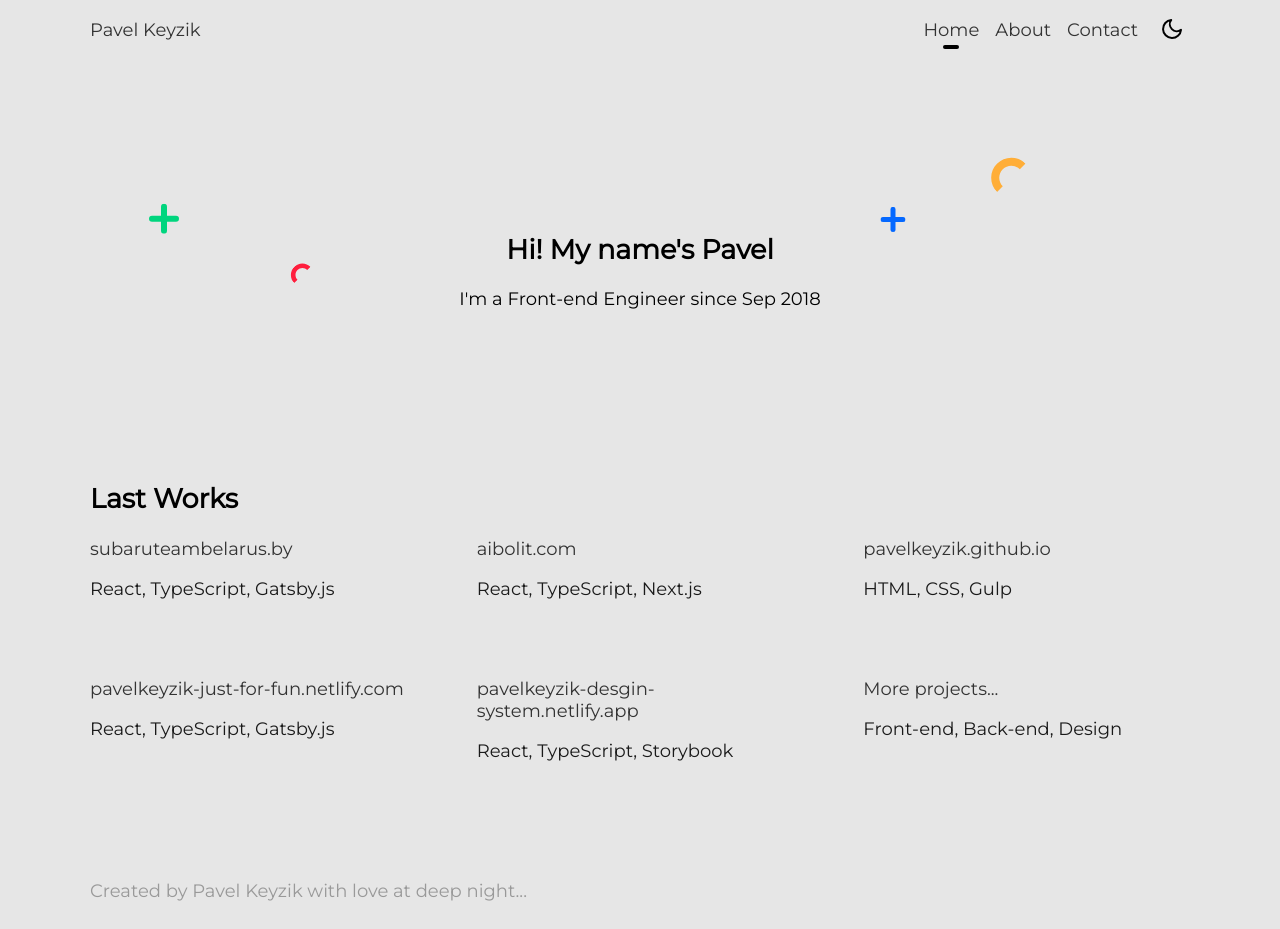
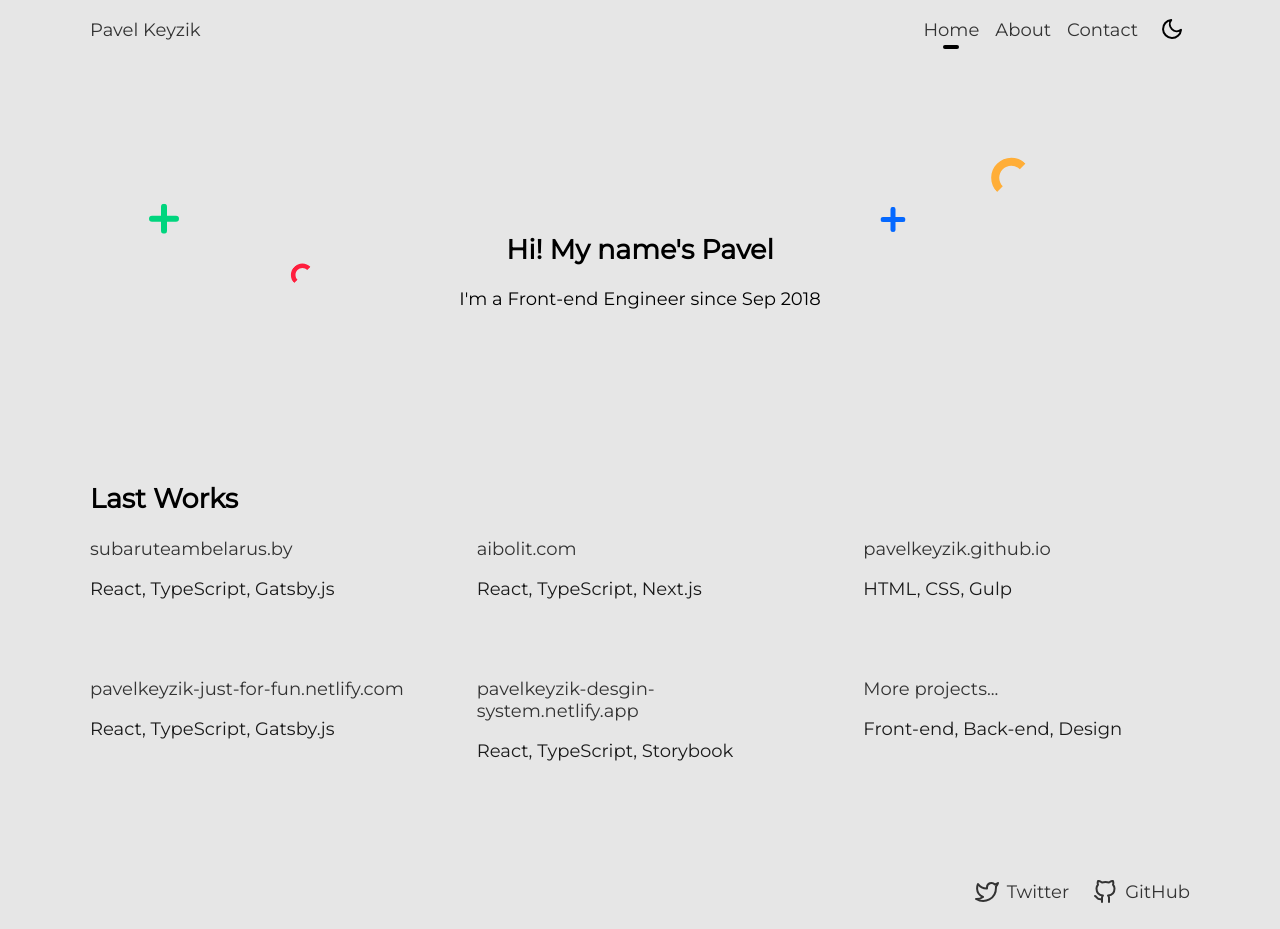
Before and after one commit to pavelkeyzik/backup.pavelkeyzik, a Next.js app: page / in a window 1280 px wide. Built offline with nearby package versions, Linux system fonts and the light colour scheme.

Commit message:
Add GitHub and Twitter links in footer

```diff
--- a/src/components/Footer.tsx
+++ b/src/components/Footer.tsx
@@ -1,5 +1,7 @@
 import styled from '@emotion/styled';
 import { ContentWidth } from './ContentWidth';
+import { GitHubIcon } from './icons/GitHubIcon';
+import { TwitterIcon } from './icons/TwitterIcon';
 
 type FooterProps = {
   style?: React.CSSProperties;
@@ -9,7 +11,18 @@ function Footer(props: FooterProps) {
   return (
     <Root style={props.style}>
       <ContentWidth>
-        Created by Pavel Keyzik with love at deep night...
+        <FooterContent>
+          <Nav>
+            <SocialLink href="https://twitter.com/pavelkeyzik" target="_blank">
+              <TwitterIcon />
+              Twitter
+            </SocialLink>
+            <SocialLink href="https://github.com/pavelkeyzik" target="_blank">
+              <GitHubIcon />
+              GitHub
+            </SocialLink>
+          </Nav>
+        </FooterContent>
       </ContentWidth>
     </Root>
   );
@@ -22,4 +35,30 @@ const Root = styled.footer`
   color: ${(props) => props.theme.color.footerTextForeground};
 `;
 
+const FooterContent = styled.div`
+  display: flex;
+  flex-direction: column;
+  align-items: center;
+
+  @media screen and (min-width: 600px) {
+    flex-direction: row;
+    justify-content: flex-end;
+  }
+`;
+
+const Nav = styled.nav`
+  & > * {
+    margin-left: 24px;
+  }
+`;
+
+const SocialLink = styled.a`
+  display: inline-flex;
+  align-items: center;
+
+  & > * {
+    margin-right: 8px;
+  }
+`;
+
 export { Footer };
--- /dev/null
+++ b/src/components/icons/GitHubIcon.tsx
@@ -0,0 +1,21 @@
+import { SVGProps } from 'react';
+
+function GitHubIcon(props: SVGProps<SVGSVGElement>) {
+  return (
+    <svg
+      width="24"
+      height="24"
+      viewBox="0 0 24 24"
+      fill="none"
+      stroke="currentColor"
+      strokeWidth="2"
+      strokeLinecap="round"
+      strokeLinejoin="round"
+      {...props}
+    >
+      <path d="M9 19c-5 1.5-5-2.5-7-3m14 6v-3.87a3.37 3.37 0 0 0-.94-2.61c3.14-.35 6.44-1.54 6.44-7A5.44 5.44 0 0 0 20 4.77 5.07 5.07 0 0 0 19.91 1S18.73.65 16 2.48a13.38 13.38 0 0 0-7 0C6.27.65 5.09 1 5.09 1A5.07 5.07 0 0 0 5 4.77a5.44 5.44 0 0 0-1.5 3.78c0 5.42 3.3 6.61 6.44 7A3.37 3.37 0 0 0 9 18.13V22"></path>
+    </svg>
+  );
+}
+
+export { GitHubIcon };
--- /dev/null
+++ b/src/components/icons/TwitterIcon.tsx
@@ -0,0 +1,21 @@
+import { SVGProps } from 'react';
+
+function TwitterIcon(props: SVGProps<SVGSVGElement>) {
+  return (
+    <svg
+      width="24"
+      height="24"
+      viewBox="0 0 24 24"
+      fill="none"
+      stroke="currentColor"
+      strokeWidth="2"
+      strokeLinecap="round"
+      strokeLinejoin="round"
+      {...props}
+    >
+      <path d="M23 3a10.9 10.9 0 0 1-3.14 1.53 4.48 4.48 0 0 0-7.86 3v1A10.66 10.66 0 0 1 3 4s-4 9 5 13a11.64 11.64 0 0 1-7 2c9 5 20 0 20-11.5a4.5 4.5 0 0 0-.08-.83A7.72 7.72 0 0 0 23 3z"></path>
+    </svg>
+  );
+}
+
+export { TwitterIcon };
```
